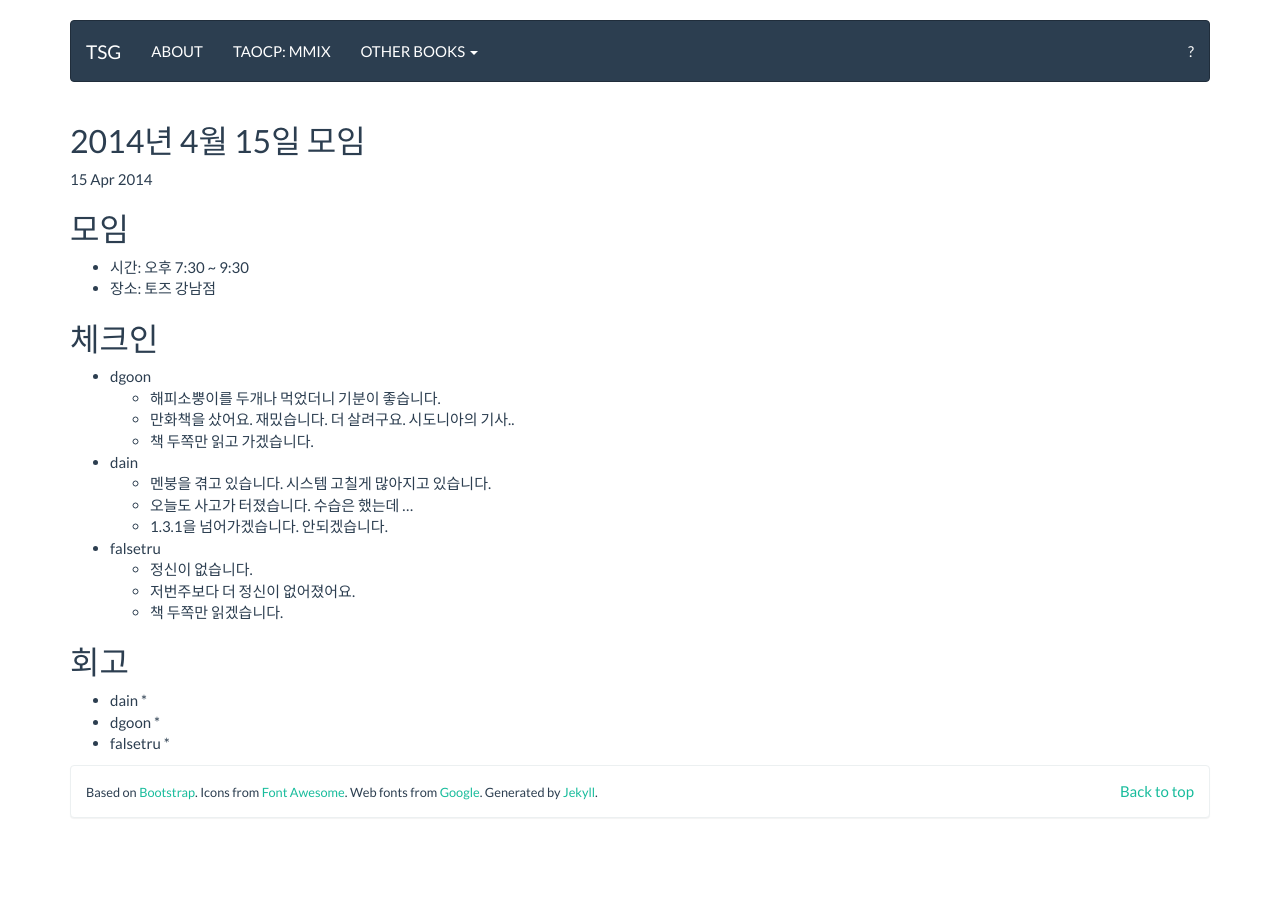
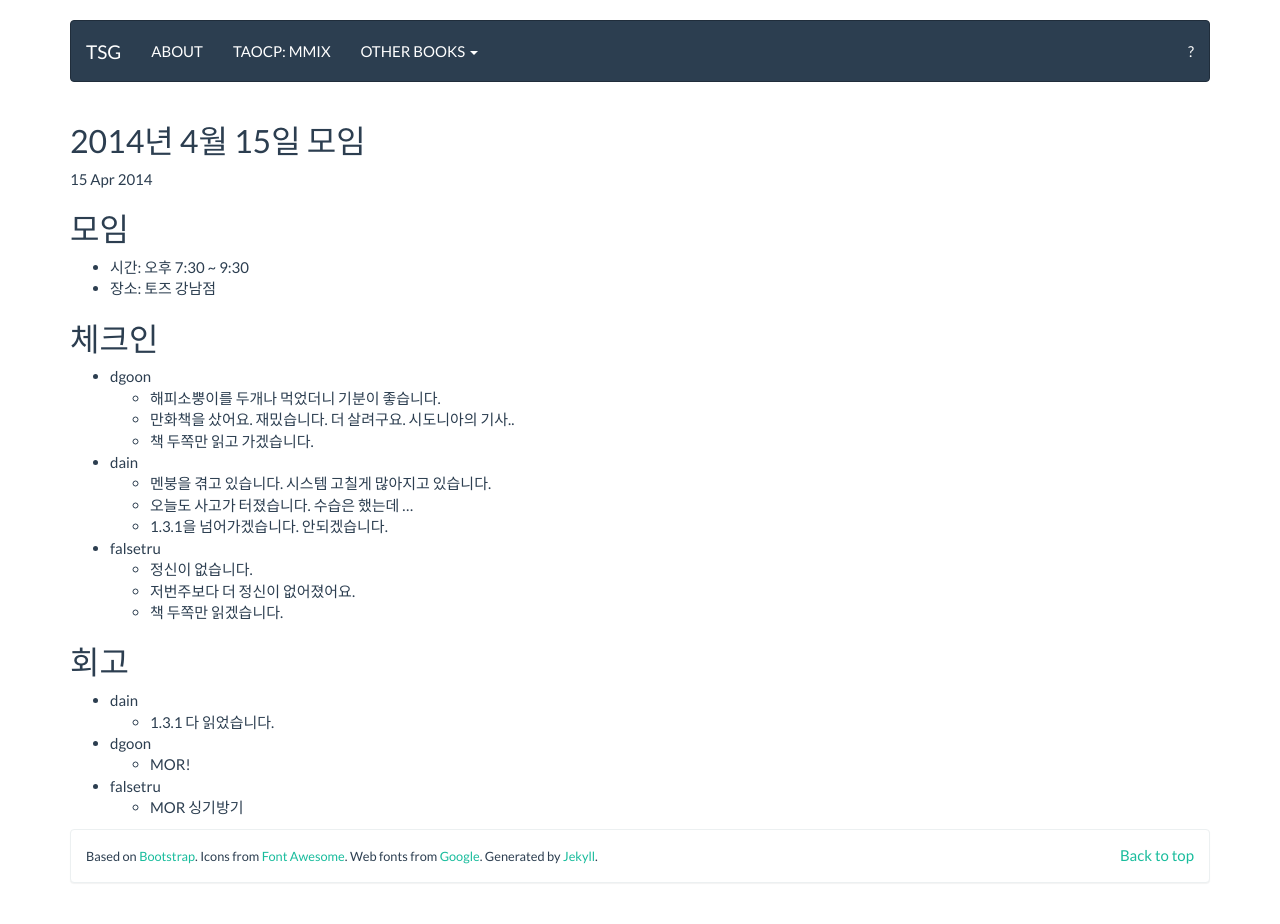
Before and after one commit to tuestudy/tuestudy.github.io, a Jekyll site: the page built from _posts/2014-04-15-tsg-taocp-off.markdown, in a window 1280 px wide. Built offline with Jekyll 4.4.1, drawn with Linux system fonts in a browser that asks for light colours; Markdown is read by kramdown in place of the engine named in the settings; before the commit the page ends 900 px from its top, so only the background shows below that.

Commit message:
2014-04-15 회고

```diff
--- a/_posts/2014-04-15-tsg-taocp-off.markdown
+++ b/_posts/2014-04-15-tsg-taocp-off.markdown
@@ -29,8 +29,8 @@
 ## 회고
 
 * dain
-    *
+    * 1.3.1 다 읽었습니다.
 * dgoon
-    *
+    * MOR!
 * falsetru
-    *
+    * MOR 싱기방기
```
